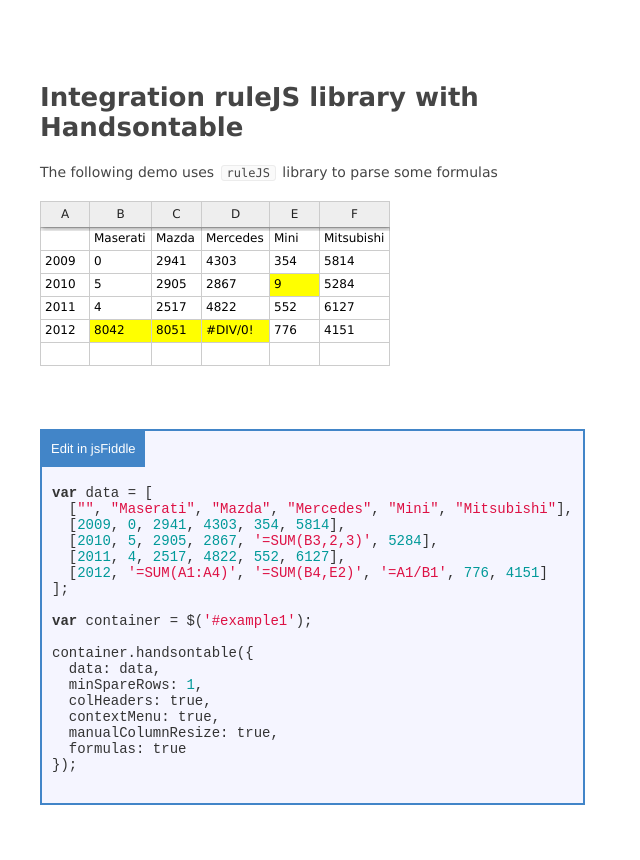
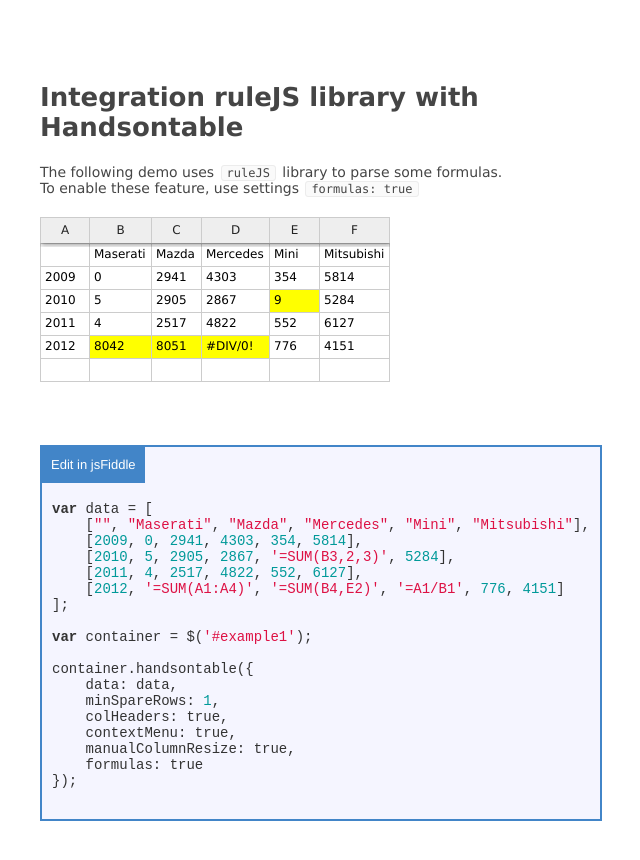
Before and after one commit to handsontable/handsontable-ruleJS, a plain HTML site: page index.html in a window 1280 px wide. Shown: the whole page, without its empty margins (0-640 px from the left). Drawn offline with Linux system fonts and the light colour scheme.

Commit message:
demo page

```diff
--- a/index.html
+++ b/index.html
@@ -44,8 +44,8 @@
 
                             <h2>Integration ruleJS library with Handsontable</h2>
 
-              <p>The following demo uses <code>ruleJS</code> library to parse some formulas</p>
-
+                            <p>The following demo uses <code>ruleJS</code> library to parse some formulas.<br>
+                                To enable these feature, use settings <code>formulas: true</code></p>
                             <div id="example1"></div>
                         </div>
                     </div>
```
Lines whose indentation alone changed are shown as unchanged.
